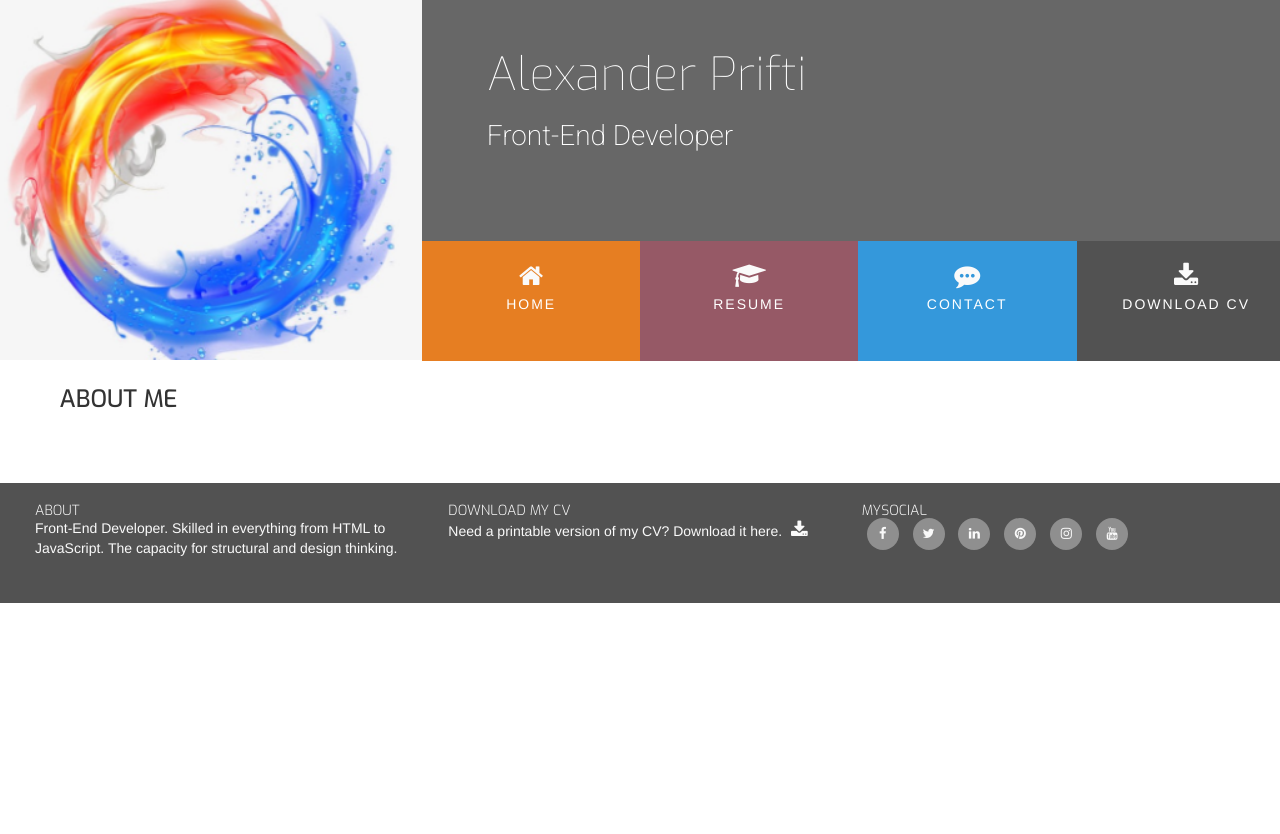
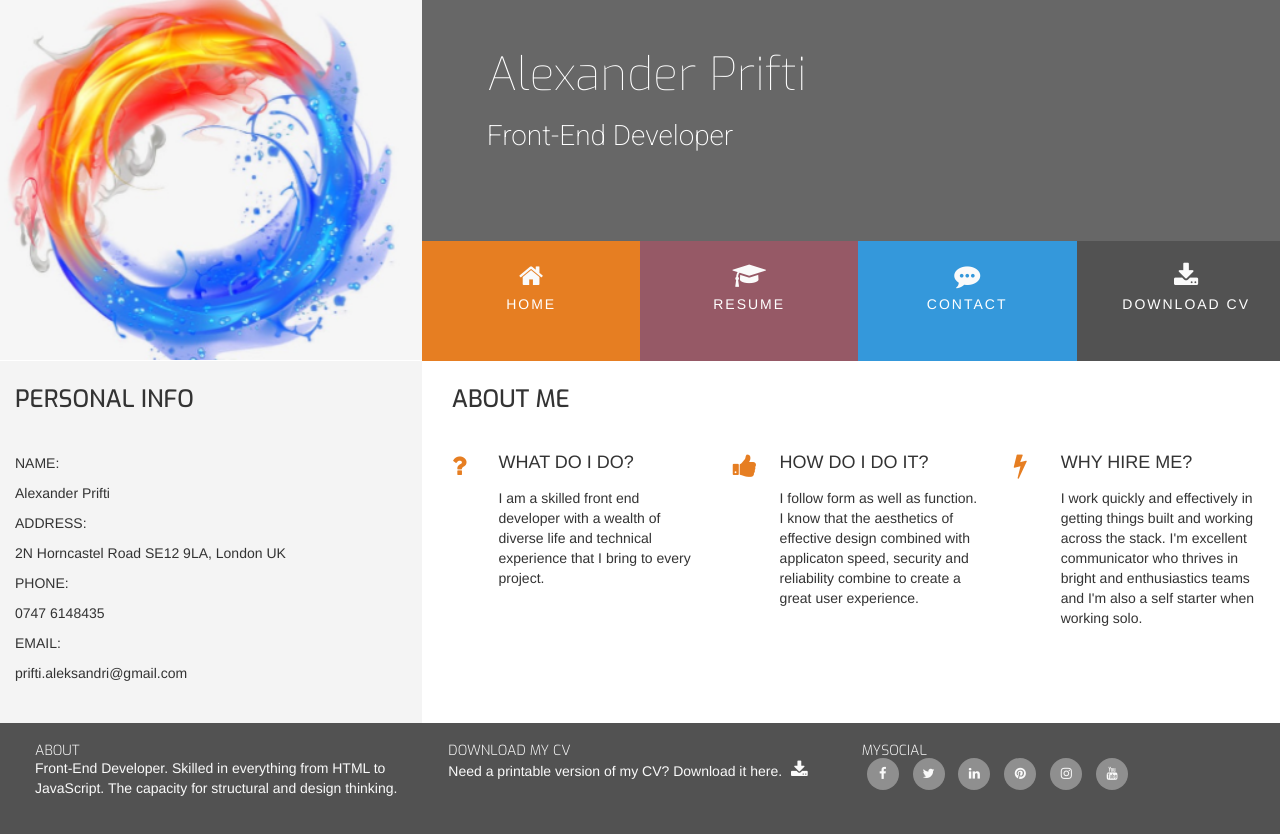
Before and after one commit to aleksandriprifti/alexprifti-cv, a plain HTML site: page index.html in a window 1280 px wide. Before the commit the page ends 800 px from the top, so only its background shows below. Drawn offline with nearby package versions, Linux system fonts and the light colour scheme.

Commit message:
Adding Personal details

```diff
--- a/assets/css/style.css
+++ b/assets/css/style.css
@@ -214,3 +214,21 @@ footer .cv-pdf i:hover{
 .container-fluid{
     padding: 0;
 }
+
+/*------------------------------------------Three reasons*/
+
+.three-reason-icon{
+    font-size: 26px;
+    color: #e67e22;
+}
+
+.three-reasons-heading{
+    margin-bottom: 15px;
+
+}
+
+/*------------------------------------------Personal Info*/
+
+.bg-color-personal-info{
+    background-color: #f4f4f4;
+}
--- a/index.html
+++ b/index.html
@@ -57,10 +57,90 @@
 
     <section class="container-fluid test">
         <div class="row row-table">
+            <div class="col-xs-12 col-sm-12 col-md-4 bg-color-personal-info section-column">
+                <div class="row">
+                    <div class="col-md-12">
+                        <h3 class="section-heading uppercase">Personal Info</h3>
+                    </div>
+                </div>
+                <div class="personal-info-item">
+                    <div class="key">
+                        <p class="uppercase">Name:</p>
+                    </div>
+                    <div class="value">
+                        <p>Alexander Prifti</p>
+                    </div>
+                </div>
+                <div class="personal-info-item">
+                    <div class="key">
+                        <p class="uppercase">Address:</p>
+                    </div>
+                    <div class="value">
+                        <p>2N Horncastel Road SE12 9LA, London UK</p>
+                    </div>
+                </div>
+                <div class="personal-info-item">
+                    <div class="key">
+                        <p class="uppercase">Phone:</p>
+                    </div>
+                    <div class="value">
+                        <p>0747 6148435</p>
+                    </div>
+                </div>
+                <div class="personal-info-item">
+                    <div class="key">
+                        <p class="uppercase">Email:</p>
+                    </div>
+                    <div class="value">
+                        <p>prifti.aleksandri@gmail.com</p>
+                    </div>
+                </div>
+            </div>
             <div class="col-xs-12 col-sm-12 col-md-8 section-column" id="bg-color-three-reasons">
                 <div class="row">
                     <div class="col-md-12">
                         <h3 class="section-heading uppercase">About Me</h3>
+                    </div>
+                </div>
+                <div class="row">
+                    <div class="col-xs-10 col-xsoffset-1 col-sm-offset-0 col-sm-4 col-sm-6">
+                        <div class="row">
+                            <div class="col-xs-2 col-sm-2 col-md-2">
+                                <i class="three-reason-icon fa fa-question" aria-hidden="true"></i>
+                            </div>
+                            <div class="col-xs-10 col-sm-10">
+                                <h4 class="three-reasons-heading uppercase">What do I do?</h4>
+                                <p>
+                                    I am a skilled front end developer with a wealth of diverse life and technical experience that I bring to every project.
+                                </p>
+                            </div>
+                        </div>
+                    </div>
+                    <div class="col-xs-10 col-xsoffset-1 col-sm-offset-0 col-sm-4 col-sm-6">
+                        <div class="row">
+                            <div class="col-xs-2 col-sm-2 col-md-2">
+                                <i class="three-reason-icon fa fa-thumbs-up" aria-hidden="true"></i>
+                            </div>
+                            <div class="col-xs-10 col-sm-10">
+                                <h4 class="three-reasons-heading uppercase">How do I do it?</h4>
+                                <p>
+                                    I follow form as well as function. I know that the aesthetics of effective design combined with applicaton speed, security and reliability combine to create a great user experience.
+                                </p>
+                            </div>
+                        </div>
+                    </div>
+                    <div class="col-xs-10 col-xsoffset-1 col-sm-offset-0 col-sm-4 col-sm-6">
+                        <div class="row">
+                            <div class="col-xs-2 col-sm-2 col-md-2">
+                                <i class="three-reason-icon fa fa-bolt" aria-hidden="true"></i>
+                            </div>
+                            <div class="col-xs-10 col-sm-10">
+                                <h4 class="three-reasons-heading uppercase">Why hire me?</h4>
+                                <p>
+                                    I work quickly and effectively in getting things built and working across the stack. I'm excellent communicator who thrives in bright and enthusiastics teams and I'm also a self starter when working solo.
+                                </p>
+                            </div>
+                        </div>
                     </div>
                 </div>
             </div>
```
